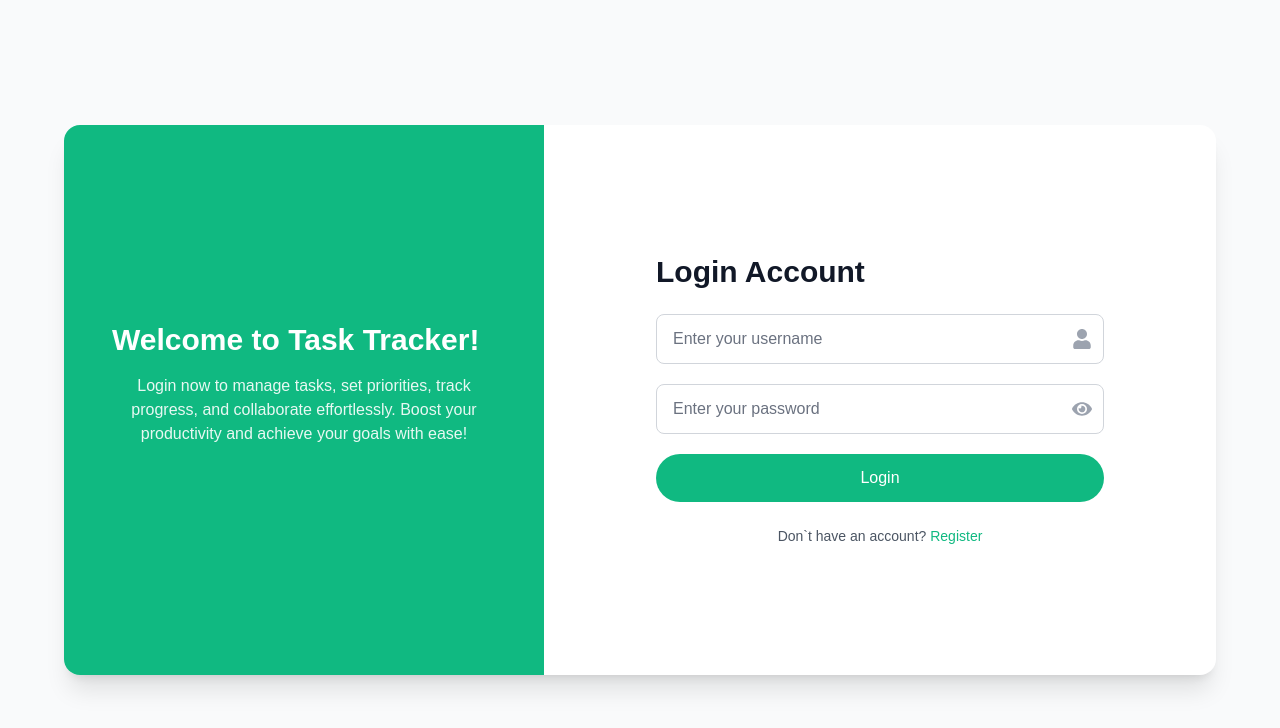
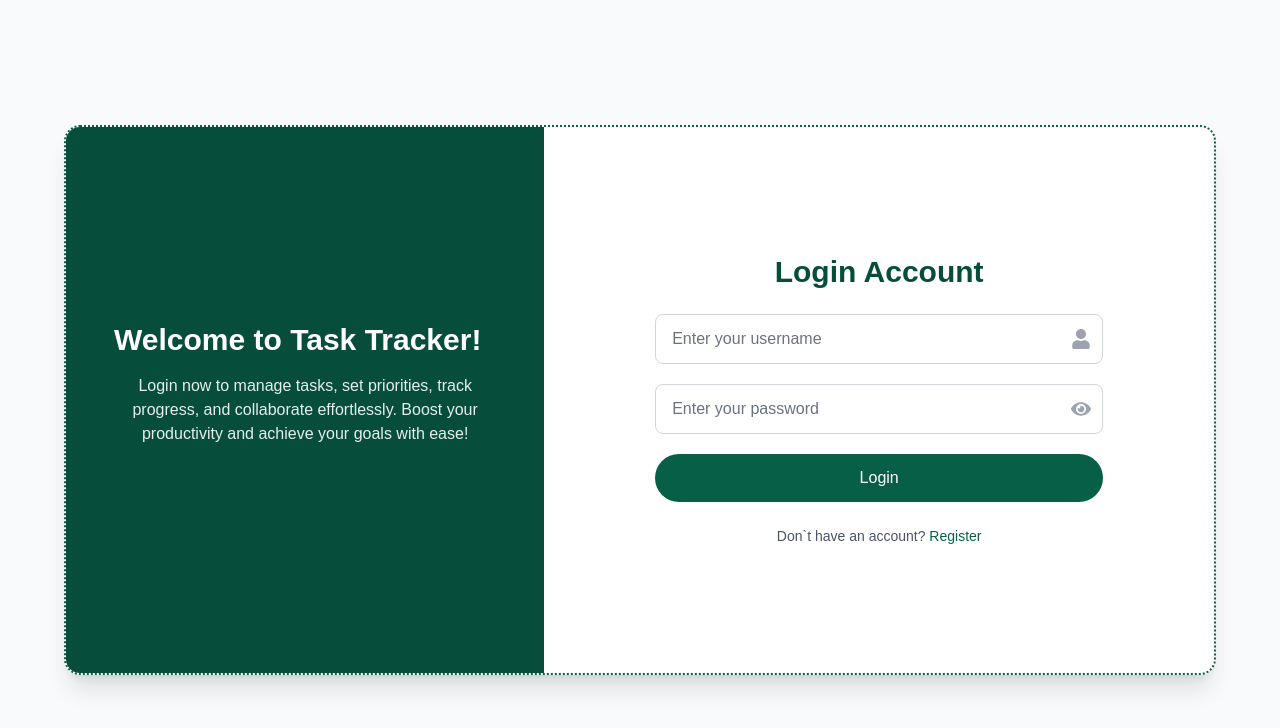
Before and after one commit to Shahharshii/Vrv_rbac, a Next.js app: page /login in a window 1280 px wide. Shown: the top 728 px of the page. Built offline with nearby package versions, Linux system fonts and the light colour scheme.

Commit message:
login page ui changes

```diff
--- a/app/login/page.tsx
+++ b/app/login/page.tsx
@@ -4,6 +4,7 @@ import { FaEye, FaEyeSlash, FaUser } from "react-icons/fa";
 import { useRouter } from "next/navigation";
 import { toast, ToastContainer } from 'react-toastify';
 import 'react-toastify/dist/ReactToastify.css';
+import { motion } from "framer-motion";
 
 
 interface FormData {
@@ -76,13 +77,47 @@ const Login: React.FC = () => {
         });
     };
 
+    // Add these animation variants
+    const containerVariants = {
+        hidden: { opacity: 0 },
+        visible: {
+            opacity: 1,
+            transition: { duration: 0.5, when: "beforeChildren" }
+        }
+    };
+
+    const formVariants = {
+        hidden: { x: 50, opacity: 0 },
+        visible: {
+            x: 0,
+            opacity: 1,
+            transition: { duration: 0.5, delay: 0.2 }
+        }
+    };
+
+    const welcomeVariants = {
+        hidden: { x: -50, opacity: 0 },
+        visible: {
+            x: 0,
+            opacity: 1,
+            transition: { duration: 0.5, delay: 0.2 }
+        }
+    };
+
     return (
-        <>
-            <div className="min-h-screen flex items-center justify-center bg-gray-50 p-4 sm:p-6 lg:p-8">
-                <div className="bg-white rounded-2xl shadow-xl overflow-hidden w-full max-w-6xl flex flex-col lg:flex-row min-h-[550px]">
-                    {/* Left side - Welcome message with green background */}
-                    <div className="w-full lg:w-5/12 flex flex-col items-center justify-center bg-emerald-500 text-white p-6 lg:p-12
-                        order-1 lg:order-1">
+        <motion.div
+            initial="hidden"
+            animate="visible"
+            variants={containerVariants}
+            className="min-h-screen flex items-center justify-center bg-gray-50 p-4 sm:p-6 lg:p-8"
+        >
+            <div className="bg-white rounded-2xl shadow-xl overflow-hidden w-full max-w-6xl flex flex-col lg:flex-row min-h-[550px] border-2 border-dotted border-emerald-800">
+                {/* Left side - Welcome message */}
+                <motion.div
+                    variants={welcomeVariants}
+                    className="w-full lg:w-5/12 flex flex-col items-center justify-center bg-emerald-900 text-white p-6 lg:p-12
+                    order-1 lg:order-1"
+                >
                     <div className="max-w-md w-full">
                         <h1 className="text-2xl sm:text-3xl font-bold mb-4 text-center lg:text-left">
                             Welcome to Task Tracker!
@@ -92,18 +127,26 @@ const Login: React.FC = () => {
                             Boost your productivity and achieve your goals with ease!
                         </p>
                     </div>
-                    </div>
+                </motion.div>
 
                 {/* Right side - Login form */}
-                    <div className="w-full lg:w-7/12 flex flex-col items-center justify-center p-6 lg:p-12
-                        order-2 lg:order-2">
+                <motion.div
+                    variants={formVariants}
+                    className="w-full lg:w-7/12 flex flex-col items-center justify-center p-6 lg:p-12
+                    order-2 lg:order-2"
+                >
                     <div className="w-full max-w-md">
-                            <h2 className="text-2xl sm:text-3xl font-bold text-gray-900 mb-6 text-center lg:text-left">
+                        <h2 className="text-2xl sm:text-3xl font-bold text-emerald-900 mb-6 text-center lg:text-center">
                             Login Account
                         </h2>
                         <form className="space-y-5" onSubmit={handleSubmit}>
                             {/* Username Input */}
-                                <div className="relative">
+                            <motion.div
+                                className="relative"
+                                initial={{ opacity: 0, y: 20 }}
+                                animate={{ opacity: 1, y: 0 }}
+                                transition={{ delay: 0.3 }}
+                            >
                                 <input
                                     id="username"
                                     name="username"
@@ -117,10 +160,15 @@ const Login: React.FC = () => {
                                 <div className="absolute inset-y-0 right-0 pr-3 flex items-center pointer-events-none">
                                     <FaUser className="h-5 w-5 text-gray-400" />
                                 </div>
-                                </div>
+                            </motion.div>
 
                             {/* Password Input */}
-                                <div className="relative">
+                            <motion.div
+                                className="relative"
+                                initial={{ opacity: 0, y: 20 }}
+                                animate={{ opacity: 1, y: 0 }}
+                                transition={{ delay: 0.4 }}
+                            >
                                 <input
                                     id="password"
                                     name="password"
@@ -142,17 +190,21 @@ const Login: React.FC = () => {
                                         <FaEye className="h-5 w-5 text-gray-400" />
                                     )}
                                 </button>
-                                </div>
+                            </motion.div>
 
-                                <div>
+                            <motion.div
+                                initial={{ opacity: 0, y: 20 }}
+                                animate={{ opacity: 1, y: 0 }}
+                                transition={{ delay: 0.5 }}
+                            >
                                 <button
                                     type="submit"
                                     disabled={loading}
-                                        className="w-full flex justify-center py-3 px-4 rounded-full text-white bg-emerald-500 hover:bg-emerald-600 focus:outline-none focus:ring-2 focus:ring-offset-2 focus:ring-emerald-500 disabled:opacity-50 transition-colors duration-300 text-base font-medium"
+                                    className="w-full flex justify-center py-3 px-4 rounded-full text-white bg-emerald-800 hover:bg-emerald-900 focus:outline-none focus:ring-2 focus:ring-offset-2 focus:ring-emerald-500 disabled:opacity-50 transition-colors duration-300 text-base font-medium"
                                 >
                                     {loading ? "Logging in..." : "Login"}
                                 </button>
-                                </div>
+                            </motion.div>
                         </form>
 
                         <div className="mt-6 text-center">
@@ -160,18 +212,17 @@ const Login: React.FC = () => {
                                 Don`t have an account?{" "}
                                 <button
                                     onClick={() => router.push("/")}
-                                        className="text-emerald-500 hover:text-emerald-600 font-medium"
+                                    className="text-emerald-800 hover:text-emerald-900 font-medium"
                                 >
                                     Register
                                 </button>
                             </p>
                         </div>
                     </div>
-                    </div>
-                </div>
+                </motion.div>
             </div>
             <ToastContainer />
-        </>
+        </motion.div>
     );
 };
 
```
Lines whose indentation alone changed are shown as unchanged.
